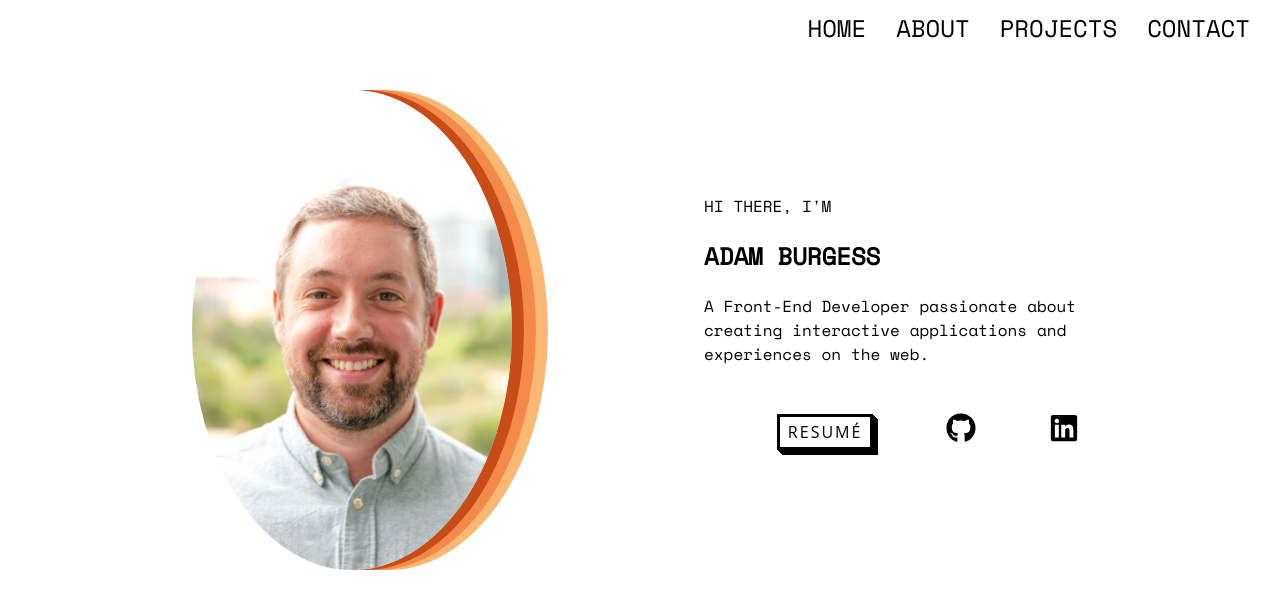
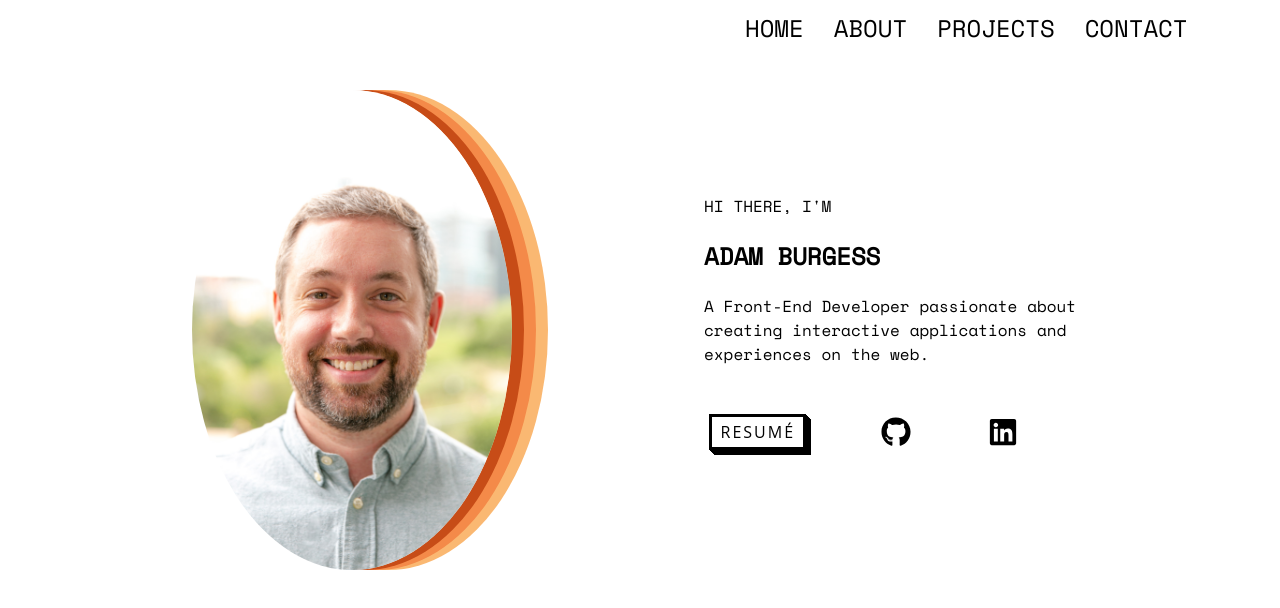
Before and after one commit to aburg15/portfolio, a React (Create React App) app: page / in a window 1280 px wide. Shown: the top 608 px of the page. Built offline with nearby package versions, Linux system fonts and the light colour scheme.

Commit message:
Refactor social media link styling

```diff
--- a/src/Home.css
+++ b/src/Home.css
@@ -28,18 +28,28 @@
   padding: 0.25em 0.5em;
   box-shadow: 1px 1px 0px 0px, 2px 2px 0px 0px, 3px 3px 0px 0px, 4px 4px 0px 0px, 5px 5px 0px 0px;
   position: relative;
+  margin-right: 10%;
   touch-action: manipulation;
+  display: inline-block;
+  position: relative;
 }
 
 .icons {
   display: flex;
   align-items: center;
-  justify-content: space-evenly;
+  justify-content: center;
   font-size: 30px;
   height: 100px;
+  width: 80%;
 }
 
 .logo {
+  display: flex;
+  justify-content: center;
   color: black;
-  /* width: 100px; */
+  width: 30%;
 }
+
+.logo:hover {
+  font-size: 120%;
+}
--- a/src/Navbar.css
+++ b/src/Navbar.css
@@ -1,6 +1,7 @@
 .navbar {
   display: flex;
   flex-direction: row;
+  margin-right: 5%;
 }
 
 .navbar-item {
```
